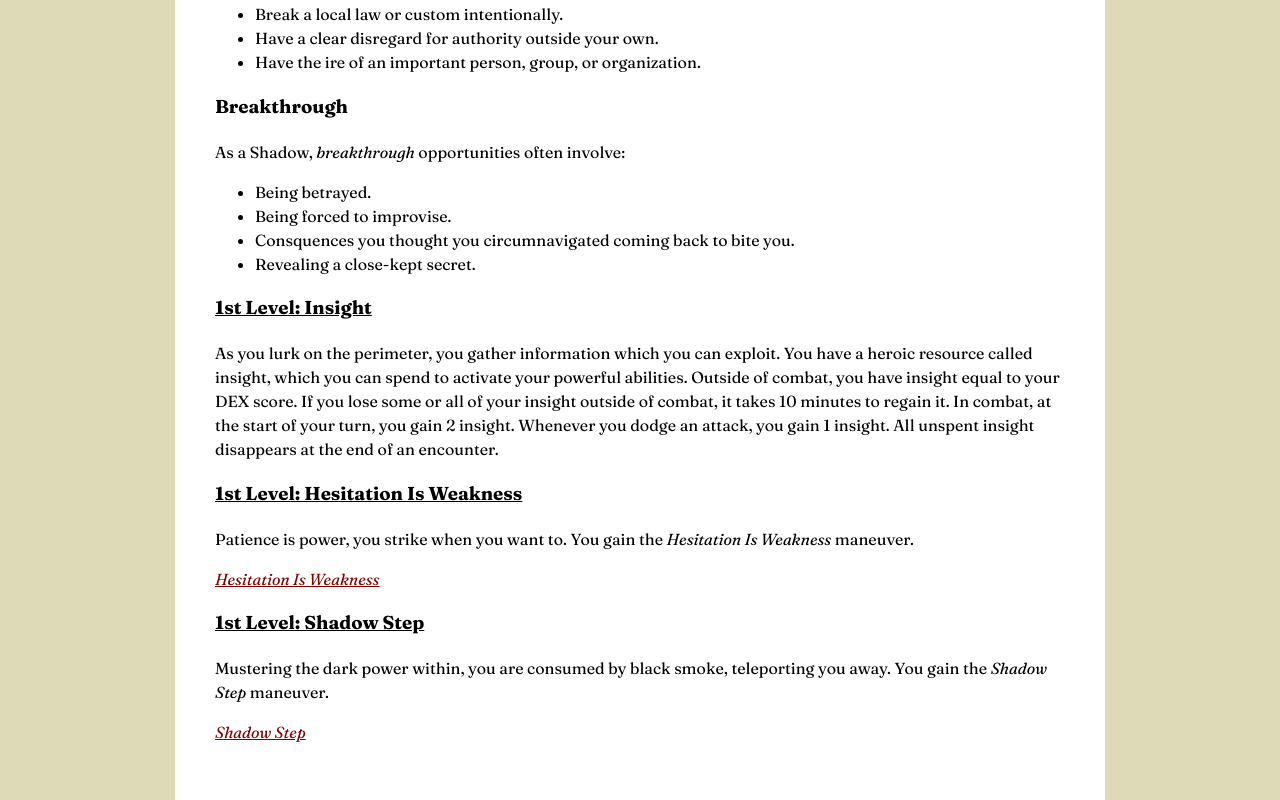
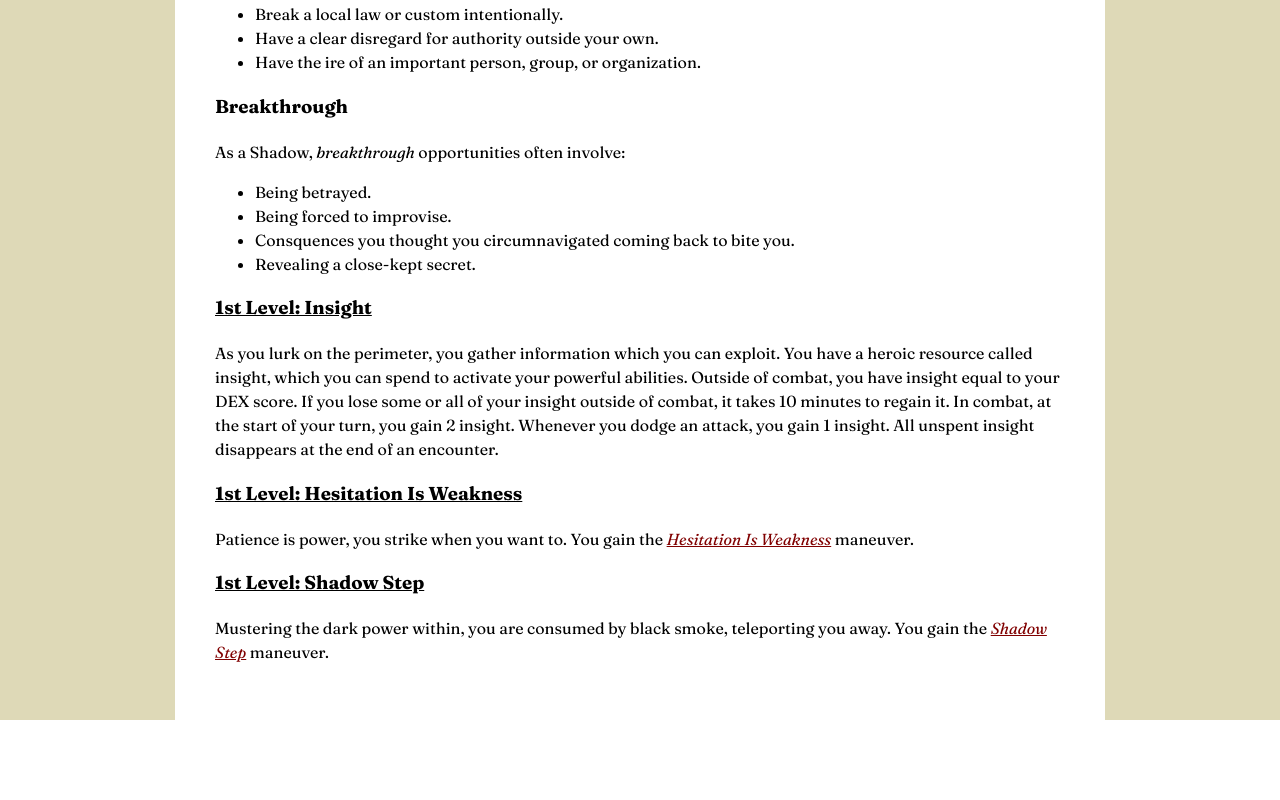
Before and after one commit to henri-hatch/cryptcrawler-website, a React (Vite) app: page /classes/shadow in a window 1280 px wide. Shown: the part 364-1164 px from the top of the page. After the commit the page ends 1084 px from the top, so only its background shows below. Built offline with nearby package versions, Linux system fonts and the light colour scheme.

Commit message:
shadow manuevers are inside the bread

```diff
--- a/src/subpages/classes/shadow.tsx
+++ b/src/subpages/classes/shadow.tsx
@@ -37,23 +37,12 @@ const Shadow = () => {
 
             <div>
             <h3><u>1st Level: Hesitation Is Weakness</u></h3>
-            <p>Patience is power, you strike when you want to. You gain the <em>Hesitation Is Weakness</em> maneuver.</p>
-            </div>
-            <div>
-            {hesitationManeuver && (
-                <p><ManeuverLink maneuver={hesitationManeuver} /></p>
-            )}
+            {hesitationManeuver && (<p>Patience is power, you strike when you want to. You gain the <ManeuverLink maneuver={hesitationManeuver}/> maneuver.</p>)}
             </div>
 
             <div>
             <h3><u>1st Level: Shadow Step</u></h3>
-            <p>Mustering the dark power within, you are consumed by black smoke, teleporting you away. You gain the <em>Shadow Step</em> maneuver.</p>
-            </div>
-
-            <div>
-            {shadowStepManeuver && (
-                <p><ManeuverLink maneuver={shadowStepManeuver} /></p>
-            )}
+            {shadowStepManeuver && (<p>Mustering the dark power within, you are consumed by black smoke, teleporting you away. You gain the <ManeuverLink maneuver={shadowStepManeuver}/> maneuver.</p>)}
             </div>
         </>
     )
```
